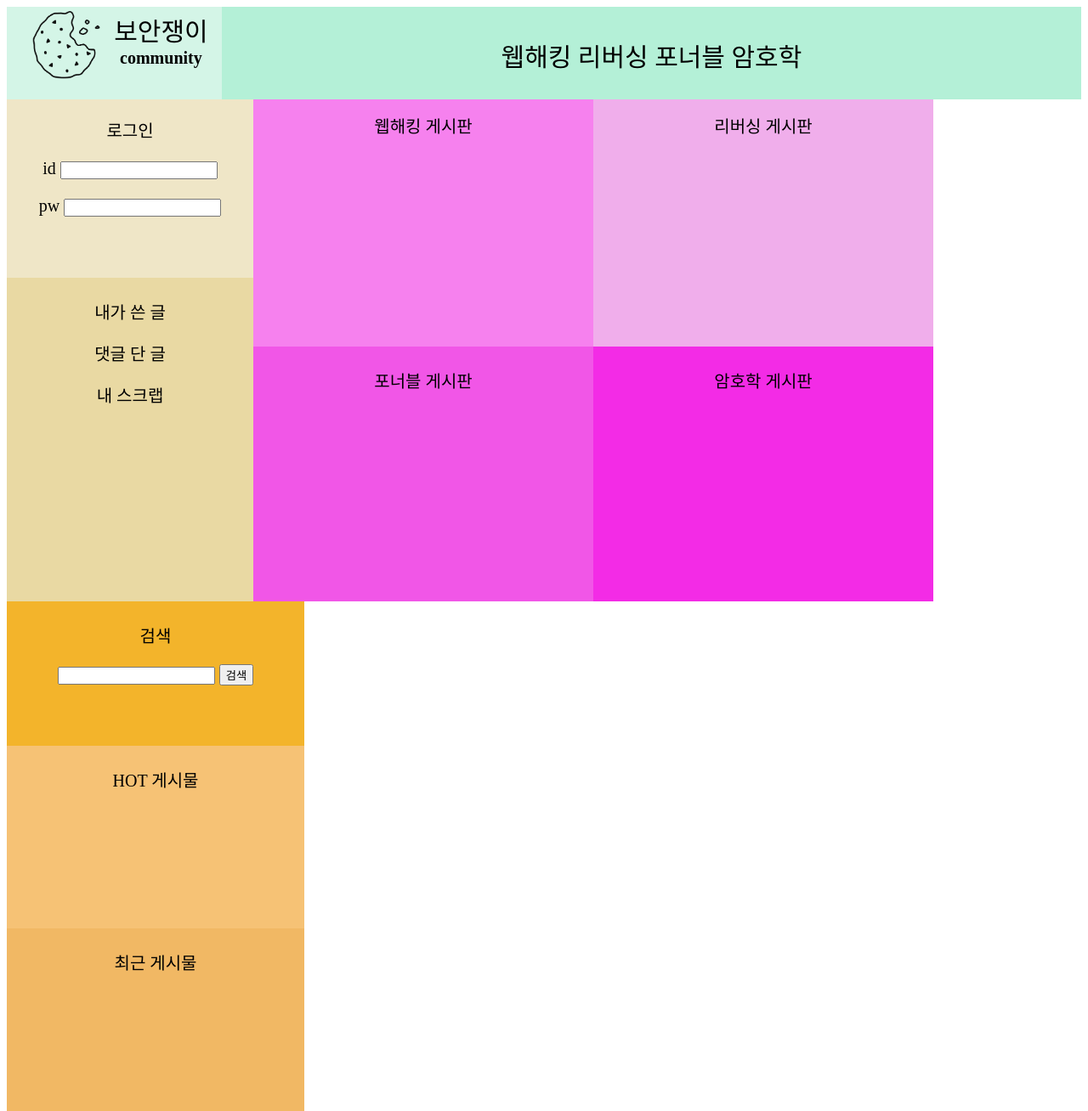
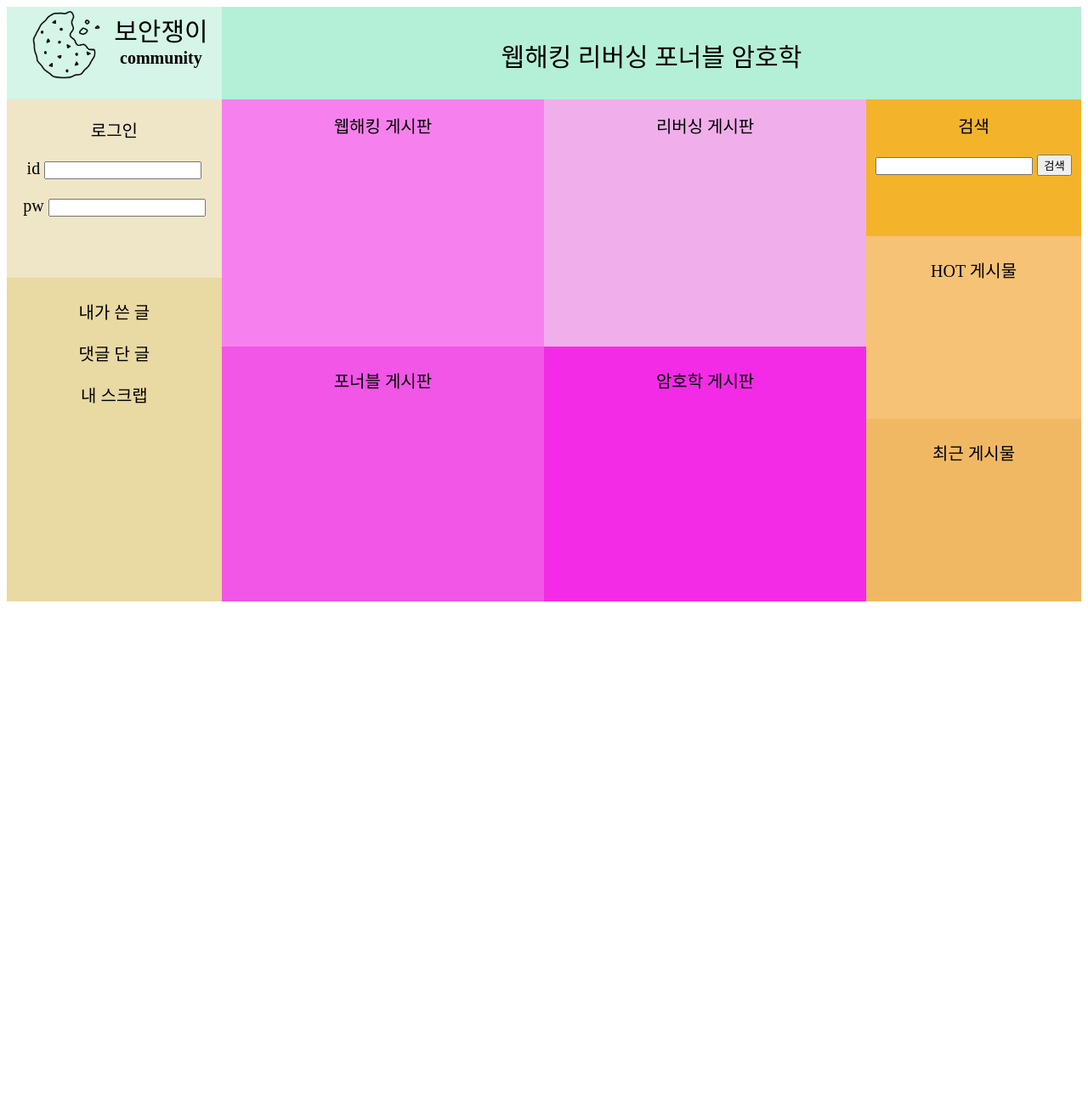
Before and after one commit to junwonheo/web_project, a PHP site: page / in a window 1280 px wide. Shown: the whole page at 85% size. After the commit the page ends 708 px from the top, so only its background shows below. Run offline with PHP 8.4, Linux system fonts and the light colour scheme.

Commit message:
junwon_css

```diff
--- a/css/index.css
+++ b/css/index.css
@@ -37,7 +37,7 @@ nav,section,aside{
     height:600px;
 }
 nav{
-    width:290px;
+    width:20%;
     display:grid;
     grid-template-rows: (5,1fr);
 }
@@ -57,7 +57,7 @@ nav{
 }
 section{
     background-color: blueviolet;
-    width:800px;
+    width:60%;
     display:grid;
     grid-template-rows: (2,1fr);
     grid-template-columns: repeat(2,1fr);
@@ -95,7 +95,7 @@ section{
     grid-column:2/3;
 }
 aside{
-    width:350px;
+    width:20%;
     display:grid;
     grid-template-rows: (5,1fr);
 }
```
